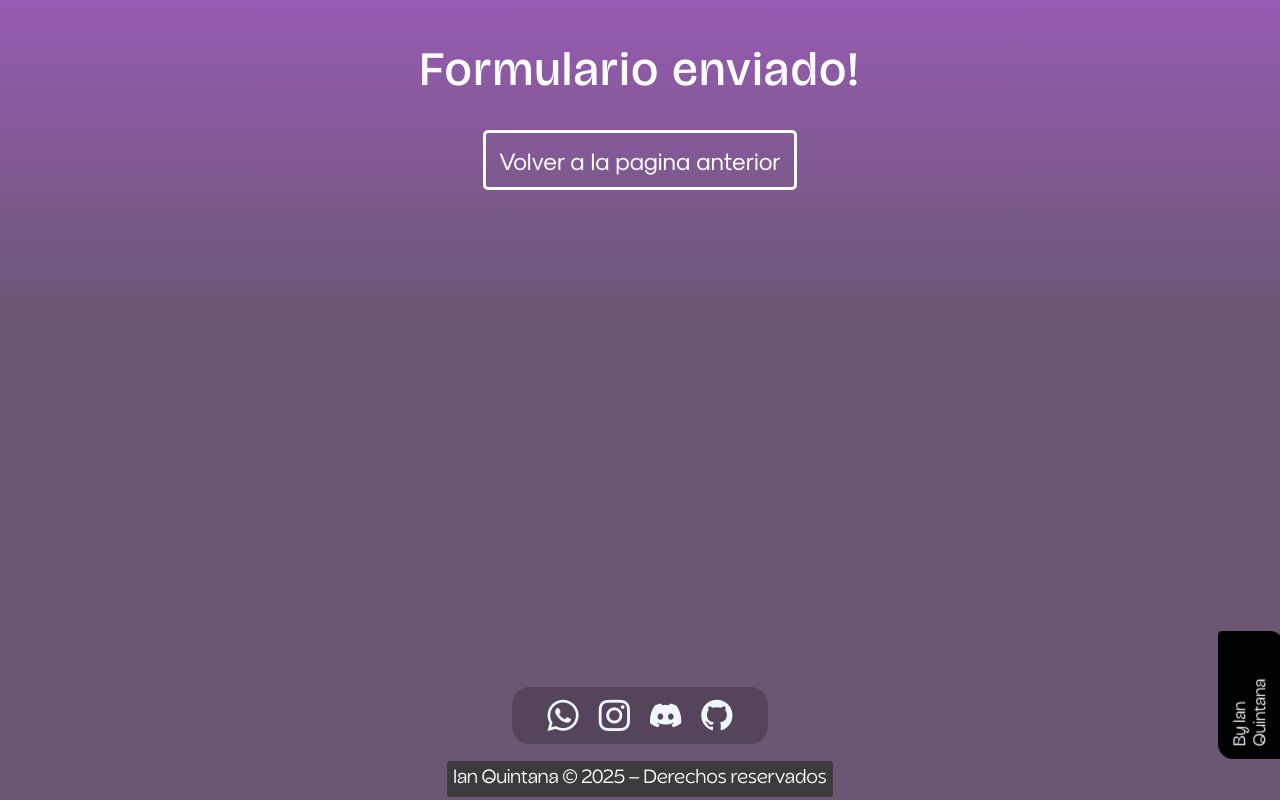
After one commit to ianchu315/portfolio, a PHP site: page /index.php?Nombre=1 in a window 1280 px wide. The commit adds this page. Run offline with PHP 8.4, Linux system fonts and the light colour scheme; data that the repository does not hold is empty.

Commit message:
creación de formulario
se creó el formulario en PHP
se editó la marca de agua

```diff
--- /dev/null
+++ b/index.php
@@ -0,0 +1,41 @@
+<html>
+    <head>
+        <link rel="stylesheet" href="style-3.css">
+        <link rel="stylesheet" href="https://cdn.jsdelivr.net/npm/bootstrap-icons@1.11.3/font/bootstrap-icons.min.css">
+        <title>Resultado</title>
+    </head>
+    <body>
+        <?php
+            $conexion=mysqli_connect("localhost","root","","portfolio") or
+            die("Problemas con la conexión");
+            mysqli_query($conexion,"insert into contacto(Nombre,Email,Texto) values
+            ('$_REQUEST[Nombre]','$_REQUEST[Email]','$_REQUEST[Texto]')")
+            or die("Problemas en el select".mysqli_error($conexion));
+            mysqli_close($conexion);
+        ?>
+
+        <p class="marca">By Ian Quintana</p>
+
+        <h1 class="titulo" id="Brico">Formulario enviado!</h1>
+
+        <a href="index.html" class="
+        volver">Volver a la pagina anterior</a>
+
+        <div id="cnt" class="contacto">
+
+            <div class="links">
+                <a title="WhatsApp" href="https://wa.me/5493364293798" target="_blank" title="WhatsApp"><i
+                        class="bi bi-whatsapp"></i></a>
+                <a title="Instagram" href="https://www.instagram.com/ianchu_018?igsh=cm5sdTgwaXAyejF5" target="_blank"
+                    title="Instagram"><i class="bi bi-instagram"></i></a>
+                <a title="Discord" href="https://discord.com/channels/@ianchu_018" target="_blank" title="Discord"><i
+                        class="bi bi-discord"></i></a>
+                <a title="Github" href="https://github.com/ianchu315" target="_blank" title="Github"><i
+                        class="bi bi-github"></i></a>
+            </div>
+        </div>
+
+        <footer>Ian Quintana &COPY; 2025 - Derechos reservados</footer>
+
+    </body>
+</html>
--- a/js/main.js
+++ b/js/main.js
@@ -1,9 +1,10 @@
 const typed = new Typed('.typed2', {
     strings: [
-		'páginas webs',
+		'páginas web',
 		'páginas informativas',
 		'blogs',
-		'webs para tu marca'
+		'webs para tu marca',
+		'portfolio'
 	],
     stringsElement: '#cadenas-texto', // ID del elemento que contiene cadenas de texto a mostrar.
 	typeSpeed: 90, // Velocidad en mlisegundos para poner una letra,
--- /dev/null
+++ b/style-3.css
@@ -0,0 +1,182 @@
+:root {
+    --violeta: #975BB3;
+    --complementario: #6A5773;
+    --oscuro: rgba(0, 0, 1, 0.2);
+    --claro: rgba(255, 255, 255, 0.1);
+    --negro: #171717;
+    --blanco: #fefefe;
+    --dorado: #F5AA12;
+}
+
+@font-face {
+    font-family: 'Acorn';
+    src: url('fuentes/Acorn-Light.ttf') format('truetype');
+}
+
+@font-face {
+    font-family: 'BricoMed';
+    src: url('fuentes/BRICOLAGEGROTESQUE96PT-MEDIUM.TTF') format('truetype');
+}
+
+@font-face {
+    font-family: 'SK';
+    src: url('fuentes/SK-MODERNIST-REGULAR.TTF') format('truetype');
+}
+
+@font-face {
+    font-family: 'Mono';
+    src: url('fuentes/COMMITMONO-IANCHU-400-REGULAR.OTF') format('truetype');
+}
+
+/* texto */
+
+a{
+    color: var(--blanco);
+    text-decoration: none;
+    font-family: 'SK';
+}
+
+.titulo {
+    position: relative;
+    font-family: 'Acorn';
+    width: 40%;
+    text-align: center;
+    font-size: 200%;
+    font-weight: bold;
+    letter-spacing: 2px;
+}
+
+#Brico{
+    font-family: 'BricoMed';
+    font-weight: 400;
+}
+
+/* marca de agua */
+
+.marca {
+    display: flex;
+    position: fixed;
+    bottom: 7%;
+    left: 92.7%;
+    width: 8.2%;
+    font-family: 'Acorn';
+    text-decoration: none;
+    user-select: none;
+    font-size: 70%;
+    background-color: black;
+    color: aliceblue;
+    padding: 1%;
+    rotate: 270deg;
+    transition: .3s ease-in-out;
+}
+
+.marca:hover{
+    transition: .3s ease-in-out;
+    border-radius: 20px 5px;
+}
+
+/* contenedores */
+
+body {
+    display: flex;
+    flex-direction: column;
+    justify-content: center;
+    align-items: center;
+    font-size: 150%;
+    background: linear-gradient(var(--violeta), var(--complementario) 40%);
+    background-color: var(--blanco);
+    background-repeat: no-repeat;
+    background-attachment: fixed;
+    color: var(--blanco);
+}
+
+.volver{
+    border: var(--blanco) solid 3px;
+    padding: 1%;
+    border-radius: 5px;
+    transition: .3s ease-in-out;
+}
+
+.volver:hover{
+    transition: .3s ease-in-out;
+    border-radius: 20px 5px;
+}
+
+@keyframes radiusAnimation{
+    0%,
+    100%{
+        border-radius: 2.5px;
+    }
+
+    50%{
+        border-radius: 20px 5px;
+    }
+}
+
+.marca{
+    display: flex;
+    position: fixed;
+    bottom: 7%;
+    left: 92.7%;
+    width: 8%;
+    font-family: 'Acorn';
+    text-decoration: none;
+    user-select: none;
+    font-size: 70%;
+    background-color: black;
+    color: aliceblue;
+    padding: 1%;
+    rotate: 270deg;
+    animation: radiusAnimation 3s infinite;
+}
+
+.contacto {
+    position: fixed;
+    bottom: 7%;
+    background-color: var(--oscuro);
+    padding: 1% 0;
+    margin-top: 1%;
+    border-radius: 18px;
+    display: flex;
+    flex-direction: column;
+    align-items: center;
+    justify-content: center;
+    width: 20%;
+    transition: .1s;
+}
+
+.contacto:hover {
+    transition: .1s;
+    border-radius: 10px;
+}
+
+.links {
+    width: 80%;
+    display: flex;
+    flex-direction: row;
+    justify-content: space-around;
+}
+
+.contacto i {
+    font-size: 130%;
+    color: aliceblue;
+    transition: .2s;
+}
+
+.contacto i:hover {
+    transition: .2s;
+    color: var(--oscuro);
+}
+
+footer {
+    display: flex;
+    position: fixed;
+    background-color: rgba(56, 56, 56, .9);
+    padding: .5%;
+    margin-top: 1%;
+    bottom: .4%;
+    border-radius: 3px;
+    font-family: 'Acorn';
+    font-size: 80%;
+    user-select: none;
+}
```
Also changed, not shown: contacto.html (+4 -4 lines), servicios.html (+5 -3 lines), style.css (+26 -12 lines).
